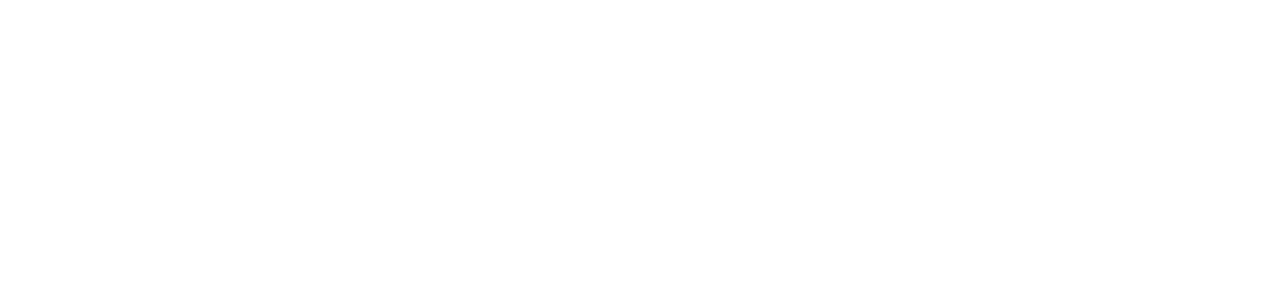
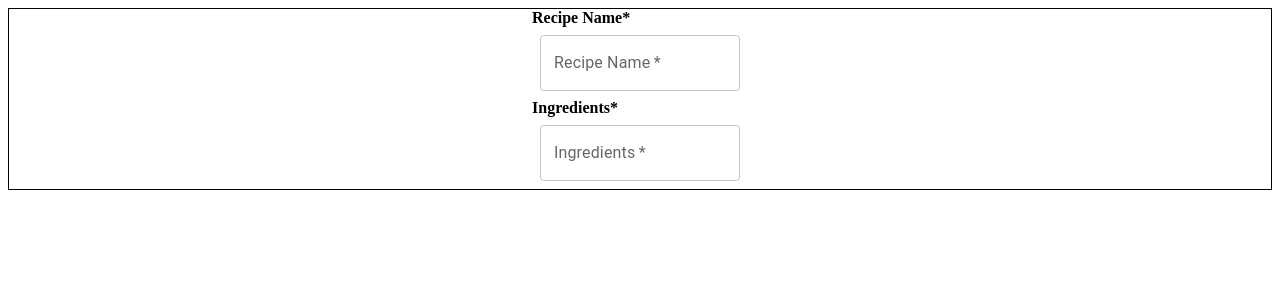
Before and after one commit to tahaimran/cookbook-adminpanel, a React (Create React App) app: page /addRecipe in a window 1280 px wide. Before the commit this address had no page. Shown: the top 300 px of the page. Built offline with nearby package versions, Linux system fonts and the light colour scheme.

Commit message:
set up add recipe

```diff
--- /dev/null
+++ b/src/Components/Home/Cardcomp/AddRecipeComp/recipe.css
@@ -0,0 +1,14 @@
+.maindiv {
+    border: 1px solid black;
+    display: flex;
+    justify-content: center;
+}
+
+.inputdiv {
+    display: flex;
+    flex-direction: column;
+}
+
+label {
+    font-weight: bold;
+}
--- /dev/null
+++ b/src/Components/Home/Cardcomp/AddRecipeComp/recipe.jsx
@@ -0,0 +1,44 @@
+import Box from '@mui/material/Box';
+import TextField from '@mui/material/TextField';
+import '../AddRecipeComp/recipe.css';
+
+export const recipe = () => {
+  return (
+    <div className='maindiv'>
+        <form>
+    <Box
+      component="form"
+      sx={{
+        '& .MuiTextField-root': { m: 1, width: '25ch' },
+      }}
+      noValidate
+      autoComplete="off"
+      className='inputbox'
+    >
+      <div className='inputdiv'>
+        <label>Recipe Name*</label>
+        <TextField
+          required
+          id="outlined-multiline-flexible"
+          label="Recipe Name"
+          multiline
+          maxRows={3}
+        />
+
+        <label>Ingredients*</label>
+        <TextField
+          required
+          id="outlined-multiline-flexible"
+          label="Ingredients"
+          multiline
+          maxRows={20}
+        />
+
+      </div>
+    </Box>
+
+    </form>
+
+    </div>
+  );
+}
--- a/src/Components/Home/Cardcomp/cardcomp.jsx
+++ b/src/Components/Home/Cardcomp/cardcomp.jsx
@@ -2,7 +2,17 @@
 import { Paper, Button ,Typography} from "@mui/material";
 import "./cardcomp.css";
 import suggestionImg from '../../../Images/suggestionImg.jpg'
+import { recipe } from "./AddRecipeComp/recipe";
+import { useNavigate } from "react-router-dom";
+
 function Cardcomp() {
+
+  let history = useNavigate();
+
+  const RecipCall = () => {
+    history("/addRecipe");
+  }
+
   return (
     <div className="cardCompMain">
       <Paper elevation={24} className="main-paper">
@@ -12,7 +22,7 @@
         />
         <div className="bottom-paper ">
             <Typography variant="h4">Add New Reciepe</Typography>
-          <Button  size="medium" variant="contained">Add</Button>
+          <Button  size="medium" variant="contained" onClick={RecipCall}>Add</Button>
         </div>
       </Paper>
       <Paper elevation={24} className="main-paper">
--- a/src/Components/SideBar/sidebar.jsx
+++ b/src/Components/SideBar/sidebar.jsx
@@ -5,7 +5,7 @@
 import Typography from '@mui/material/Typography';
 import Button from '@mui/material/Button';
 import IconButton from '@mui/material/IconButton';
-import MenuIcon from '@mui/icons-material/Menu';
+import MenuItem from '@mui/material/MenuItem';
 import { Link } from "react-router-dom";
 
 export default function SideBar() {
@@ -20,7 +20,7 @@
             aria-label="menu"
             sx={{ mr: 2 }}
           >
-            <MenuIcon />
+            <MenuItem />
           </IconButton>
           <Typography variant="h6" component="div" sx={{ flexGrow: 1 }}>
             Add New Recipe
--- a/src/Configuration/Router.js
+++ b/src/Configuration/Router.js
@@ -2,6 +2,8 @@
 import { BrowserRouter as Router , Routes , Route } from 'react-router-dom'
 import Home from '../Components/Home/home'
 import Login from '../Components/Login/Login';
+import { recipe as Recipe } from '../Components/Home/Cardcomp/AddRecipeComp/recipe';
+
 function AppRouter() {
   return (
     <Router>
@@ -9,6 +11,8 @@
             <Route path='/' element={<Login />} />
 
             <Route path='/home' element={<Home />} />
+            <Route path='/addRecipe' element={<Recipe/>}/>
+
         </Routes>
     </Router>
   )
```
